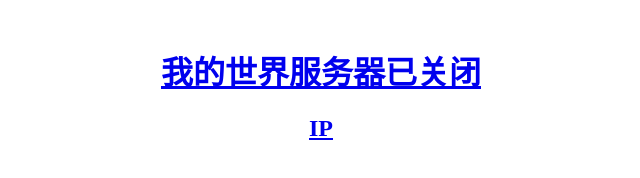
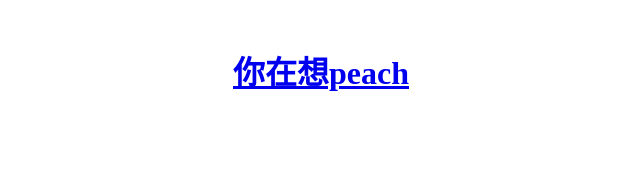
Before and after one commit to Liuxuanmo/server, a plain HTML site: page index.html in a window 1280 px wide. Shown: the whole page, without its empty margins (319-959 px from the left). Drawn offline with Linux system fonts and the light colour scheme.

Commit message:
Update index.html

```diff
--- a/index.html
+++ b/index.html
@@ -1,3 +1,2 @@
 <center><br><a href="javascript:location.reload();
-  <html><head>  <meta charset="UTF-8"></head><body><h1>我的世界服务器已关闭
-  <h2><a href="https://server.liuxuanmo.xyz/ip/index.html">IP</a>
+  <html><head>  <meta charset="UTF-8"></head><body><h1>你在想peach
```
